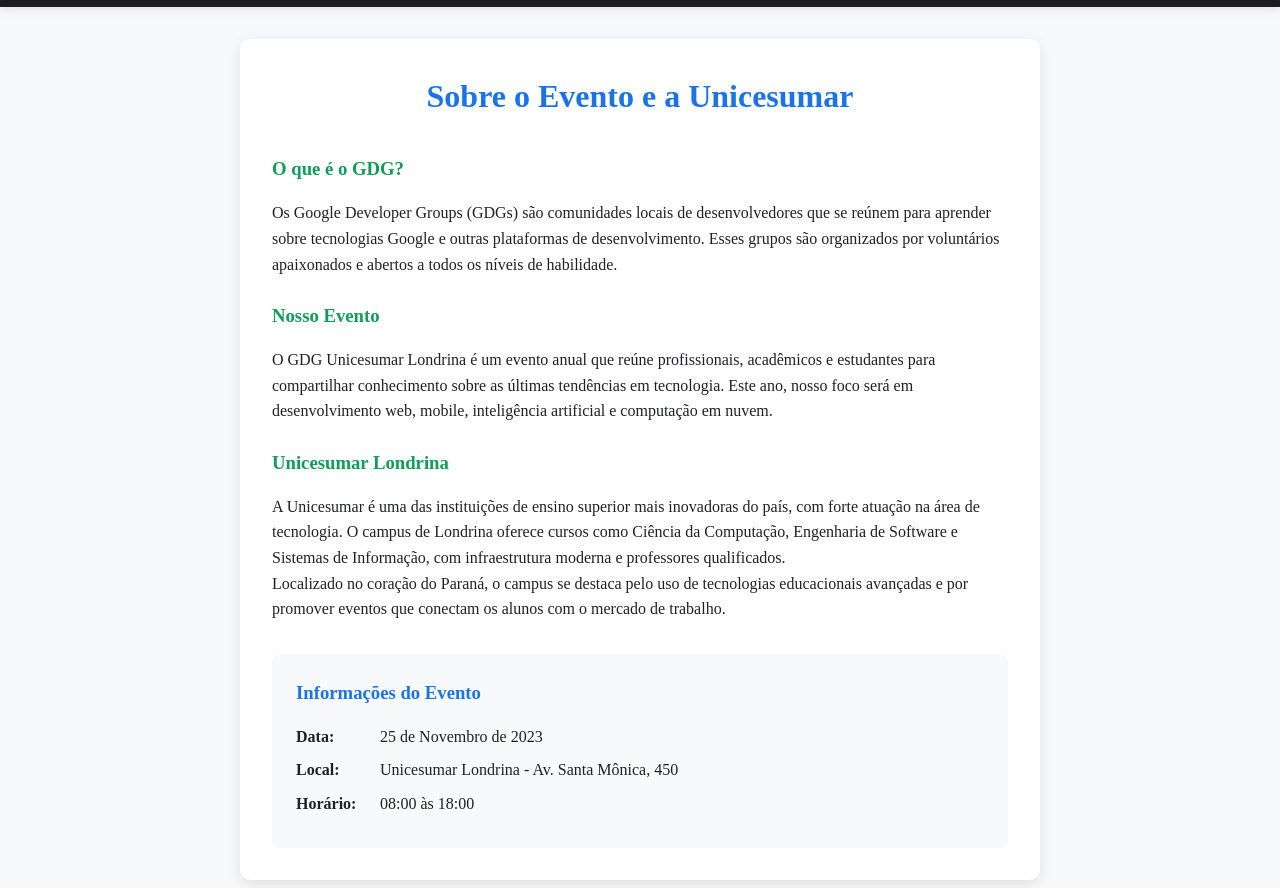
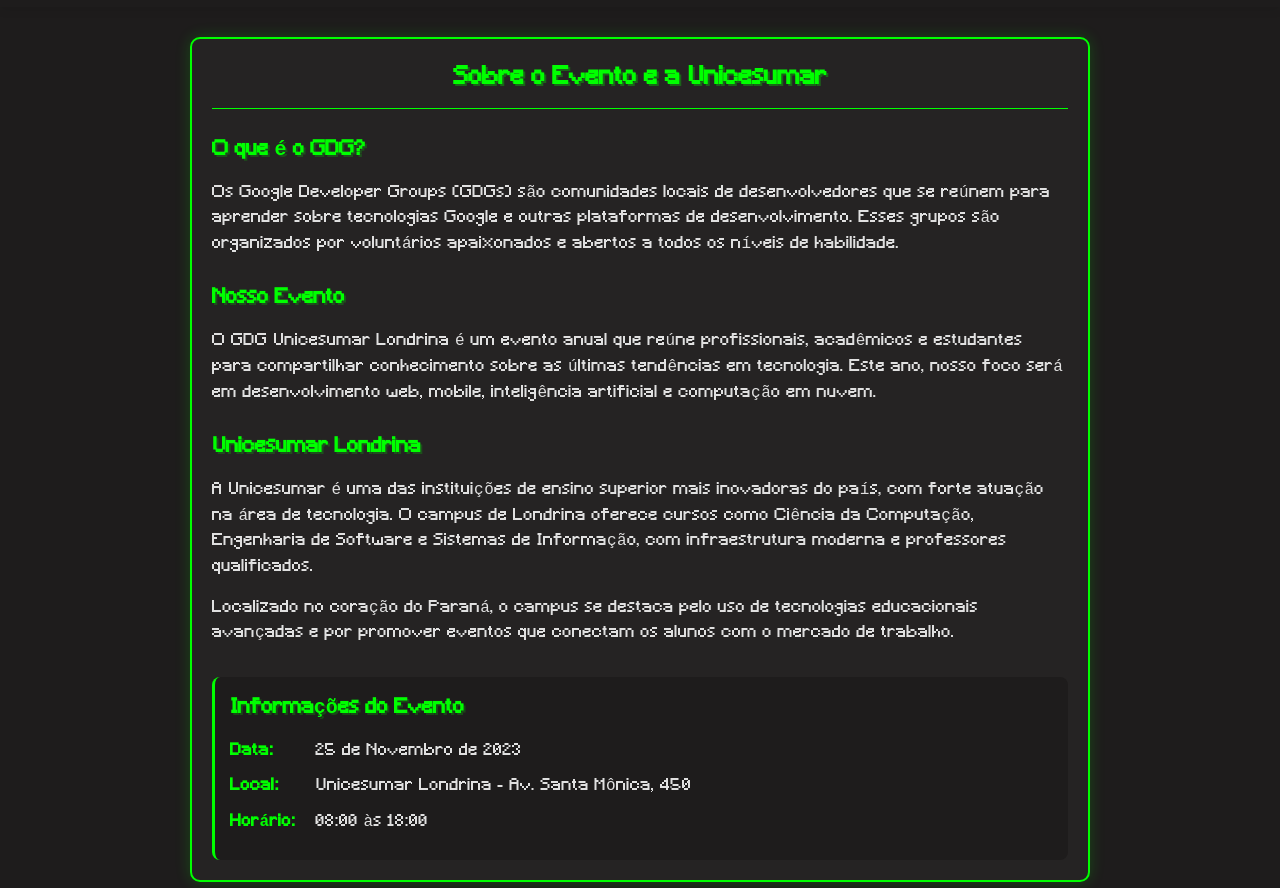
Before and after one commit to abnercastanho/eventogdg, a plain HTML site: page sobre.html in a window 1280 px wide. Shown: the part 64-952 px from the top of the page. Drawn offline with Linux system fonts and the light colour scheme.

Commit message:
Estilizado a seção principal com tema escuro e verde neon, usando fonte pixelada (Minecraft). Centralizado o conteúdo, adicionei bordas e sombras verdes, ajustei espaçamentos e deixei os títulos destacados. Mantive o estilo do cabeçalho e rodapé.

```diff
--- a/sobre.html
+++ b/sobre.html
@@ -278,6 +278,93 @@ header {
         grid-template-columns: 1fr;
     }
 }
+
+/* Estilo para o conteúdo principal */
+main {
+        background-color: #1e1c1c;
+        padding: 30px 20px;
+        color: #e0e0e0;
+        font-family: 'Minecraft', 'Courier New', monospace;
+    }
+
+.sobre-content {
+    max-width: 900px;
+    margin: 0 auto;
+    padding: 20px;
+    background-color: #252323;
+    border: 2px solid #00ff00;
+    box-shadow: 0 0 15px rgba(0, 255, 0, 0.2);
+}
+
+.sobre-content h2 {
+    color: #00ff00;
+    font-size: 24px;
+    margin-bottom: 25px;
+    text-shadow: 2px 2px 0 rgba(0, 255, 0, 0.3);
+    border-bottom: 1px solid #00ff00;
+    padding-bottom: 10px;
+}
+
+.sobre-content h3 {
+    color: #00ff00;
+    font-size: 20px;
+    margin: 25px 0 15px;
+    text-shadow: 2px 2px 0 rgba(0, 255, 0, 0.2);
+}
+
+.sobre-content p {
+    font-size: 16px;
+    line-height: 1.6;
+    margin-bottom: 15px;
+    letter-spacing: 0.5px;
+}
+
+.sobre-content strong {
+    color: #00ff00;
+}
+
+.evento-info {
+    background-color: #1e1c1c;
+    padding: 15px;
+    margin-top: 30px;
+    border-left: 3px solid #00ff00;
+}
+
+.evento-info h3 {
+    margin-top: 0;
+}
+
+.evento-info p {
+    margin: 10px 0;
+}
+
+/* Efeitos de hover para links */
+a {
+    color: #00ff00;
+    text-decoration: none;
+    transition: all 0.3s;
+}
+
+a:hover {
+    text-shadow: 0 0 5px #00ff00;
+}
+
+/* Responsividade */
+@media (max-width: 768px) {
+.sobre-content {
+    padding: 15px;
+}
+
+.sobre-content h2 {
+    font-size: 20px;
+}
+
+.sobre-content h3 {
+    font-size: 18px;
+}
+
+}
     </style>
 </body>
+
 </html>
```
